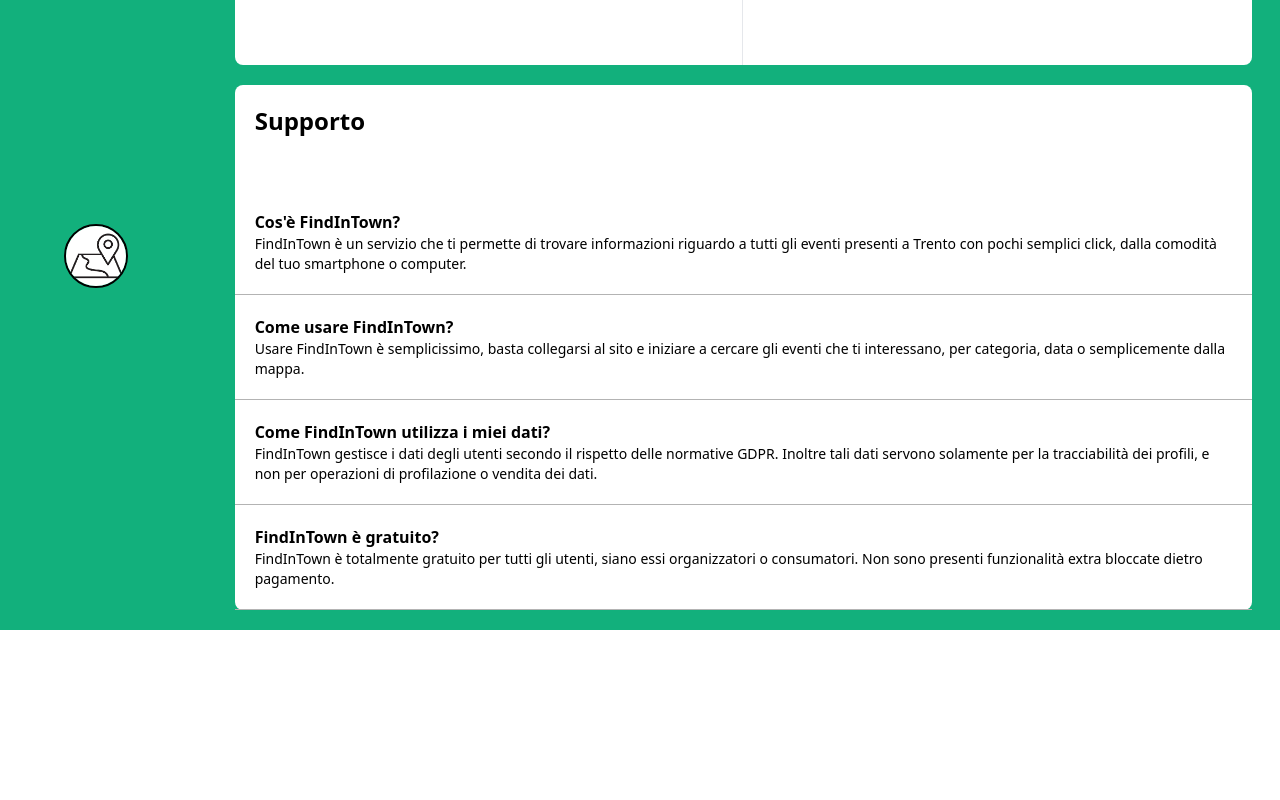
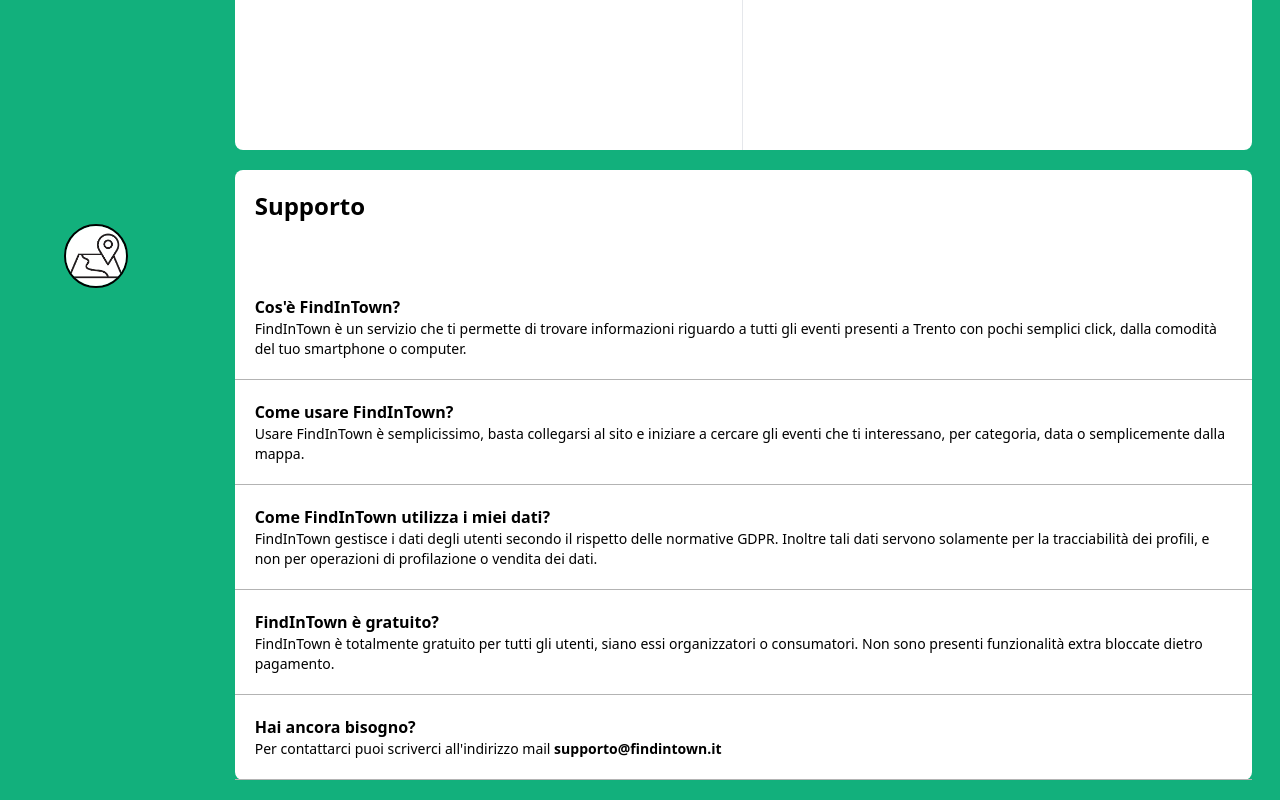
Before and after one commit to danielemattuzzi/FindInTown, a Vue app in the folder frontend/: page /FindInTown/settings in a window 1280 px wide. Shown: the part 480-1280 px from the top of the page. Before the commit the page ends 1110 px from the top, so only its background shows below. Built offline with nearby package versions, Linux system fonts and the light colour scheme.

Commit message:
aggiunta mail di contatto

```diff
--- a/frontend/src/views/Settings.vue
+++ b/frontend/src/views/Settings.vue
@@ -91,6 +91,10 @@
                         <p class="w-full text-left text-black font-semibold">FindInTown è gratuito?</p>
                         <p class="w-full text-left text-black text-sm">FindInTown è totalmente gratuito per tutti gli utenti, siano essi organizzatori o consumatori. Non sono presenti funzionalità extra bloccate dietro pagamento.</p>
                     </div>
+                    <div class="row-span-1 p-5 border-b border-[#B3B3B3]">
+                        <p class="w-full text-left text-black font-semibold">Hai ancora bisogno?</p>
+                        <p class="w-full text-left text-black text-sm">Per contattarci puoi scriverci all'indirizzo mail <b>supporto@findintown.it</b></p>
+                    </div>
                 </div>
             </div>
         </div>
```
